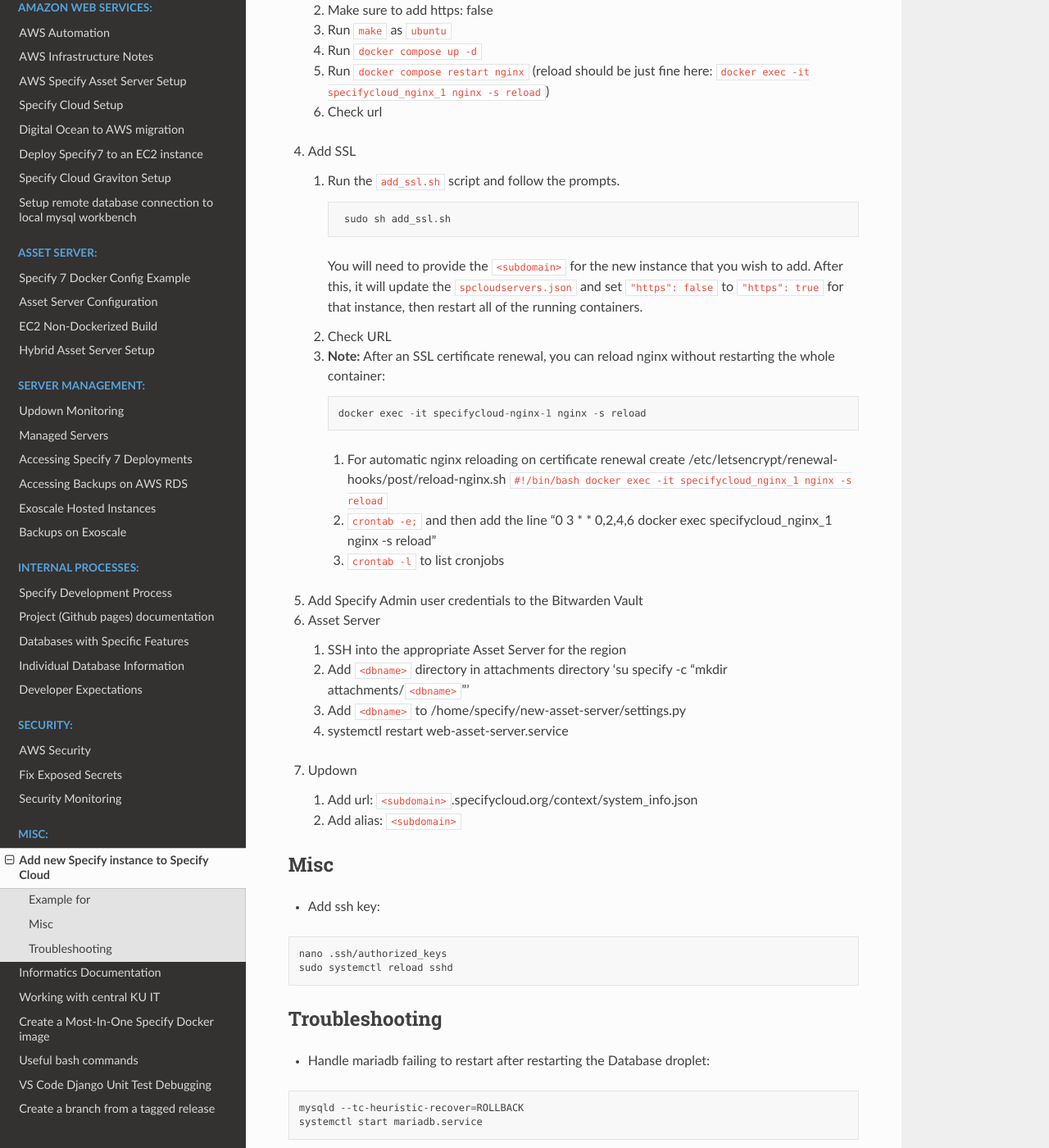
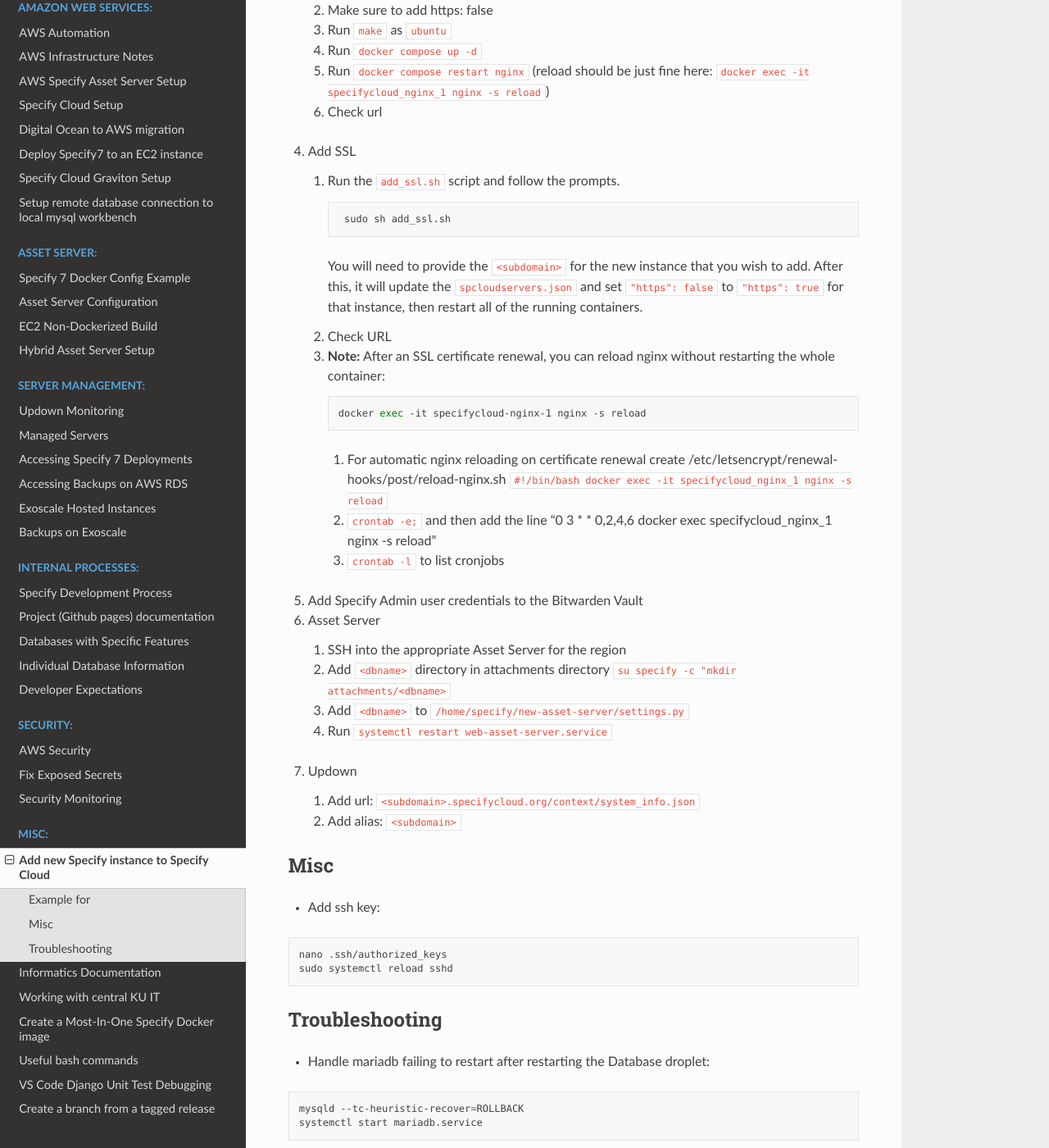
Before and after one commit to specify/specify.github.io, a Sphinx documentation site: the page built from sphinx/misc/add_new_instance_to_specify_cloud.md, in a window 1280 px wide and 1400 px high, scrolled down 787 px. Shown: the whole window at 82% size. Built offline with Sphinx 7.4.7 and the Read the Docs theme 2.0.0, drawn with Linux system fonts in a browser that asks for light colours.

Commit message:
Fix formatting issues

````diff
--- a/sphinx/misc/add_new_instance_to_specify_cloud.md
+++ b/sphinx/misc/add_new_instance_to_specify_cloud.md
@@ -25,13 +25,13 @@
 	6. Check url
 4. Add SSL
 	1. Run the `add_ssl.sh` script and follow the prompts.
-	   ```
+	   ```bash
 		sudo sh add_ssl.sh
 	   ```
 	   You will need to provide the `<subdomain>` for the new instance that you wish to add. After this, it will update the `spcloudservers.json` and set `"https": false` to `"https": true` for that instance, then restart all of the running containers.
 	8. Check URL
 	9. **Note:** After an SSL certificate renewal, you can reload nginx without restarting the whole container:
-	    ```
+	    ```bash
 		docker exec -it specifycloud-nginx-1 nginx -s reload
 		```
 		1. For automatic nginx reloading on certificate renewal create /etc/letsencrypt/renewal-hooks/post/reload-nginx.sh `#!/bin/bash docker exec -it specifycloud_nginx_1 nginx -s reload`
@@ -40,11 +40,11 @@
 5. Add Specify Admin user credentials to the Bitwarden Vault
 7. Asset Server
 	1. SSH into the appropriate Asset Server for the region
-	2. Add `<dbname>` directory in attachments directory 'su specify -c "mkdir attachments/`<dbname>`"'
-	3. Add `<dbname>` to /home/specify/new-asset-server/settings.py
-	4. systemctl restart web-asset-server.service
+	2. Add `<dbname>` directory in attachments directory `su specify -c "mkdir attachments/<dbname>`
+	3. Add `<dbname>` to `/home/specify/new-asset-server/settings.py`
+	4. Run `systemctl restart web-asset-server.service`
 8. Updown
-	1. Add url: `<subdomain>`.specifycloud.org/context/system_info.json
+	1. Add url: `<subdomain>.specifycloud.org/context/system_info.json`
 	2. Add alias: `<subdomain>`
 
 ## Misc
````
